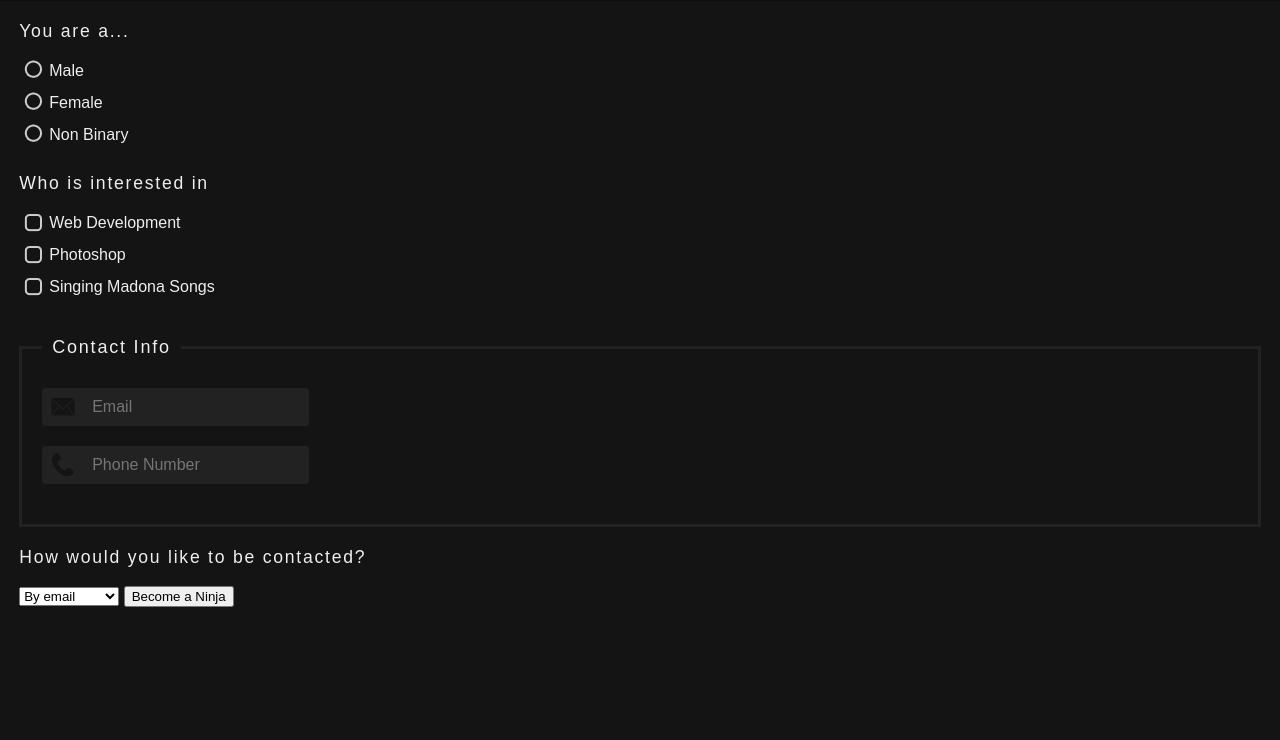
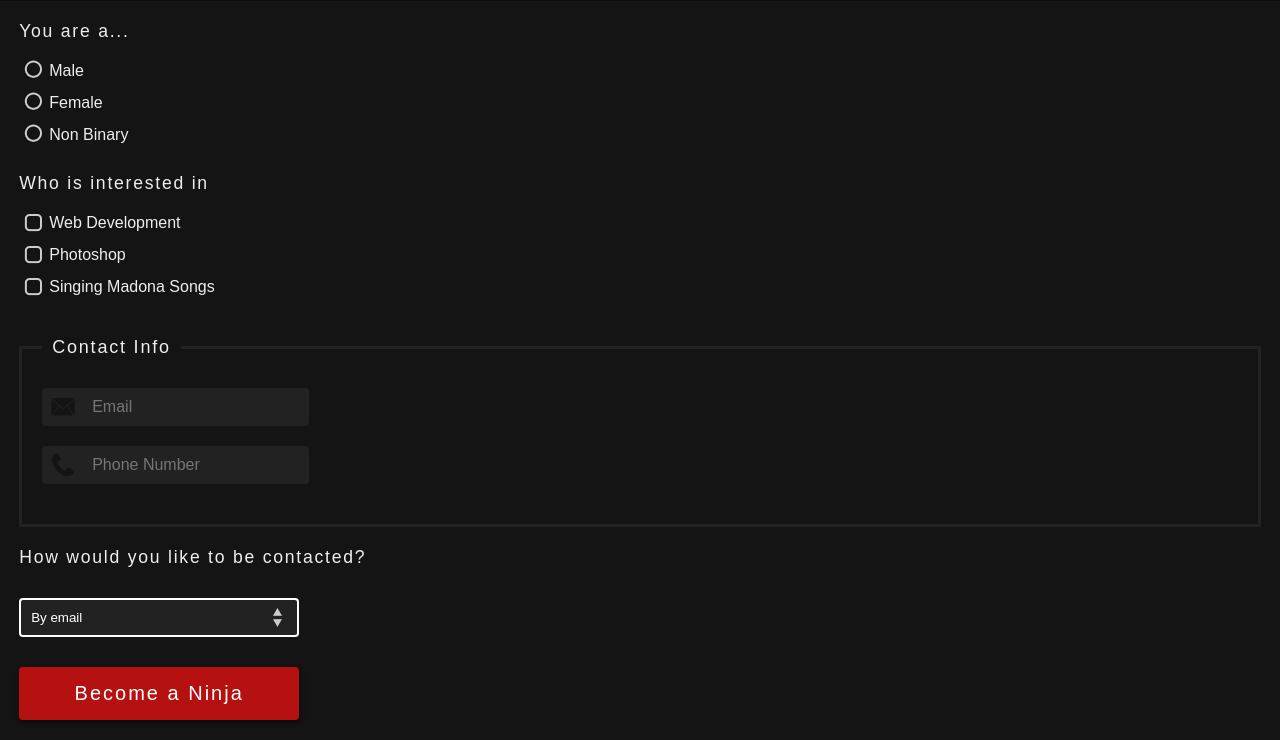
Before and after one commit to guibbers/netNinjaStyledForm, a plain HTML site: page index.html in a window 1280 px wide. Shown: the part 130-870 px from the top of the page. Before the commit the page ends 800 px from the top, so only its background shows below. Drawn offline with Linux system fonts and the light colour scheme.

Commit message:
submit and select done

```diff
--- a/index.html
+++ b/index.html
@@ -47,7 +47,7 @@
             <option>By email</option>
             <option>By telephone</option>
          </Select>
-         <button>Become a Ninja</button>
+         <input type="submit" value="Become a Ninja">
 
 
 
--- a/style.css
+++ b/style.css
@@ -104,3 +104,33 @@
 input[type="number"] {
    background-position: 7px -58px;
 }
+
+select {
+   -webkit-appearance: none;
+   -moz-appearance: none;
+   -moz-appearance: none;
+   -ms-appearance: none;
+   appearance: none;
+
+   display: block;
+   margin: 30px 0;
+   padding: 10px 50px 10px 10px;
+   background: url(img/select.png) no-repeat 95% center;
+   background-color: #222;
+   color: #fff;
+   border-radius: 4px;
+   border: 2px solid #fff;
+   width: 280px;
+}
+
+input[type="submit"] {
+   background: #b61111;
+   padding: 15px;
+   color: #fff;
+   font-size: 20px;
+   letter-spacing: 0.1em;
+   border-radius: 4px;
+   border: 0;
+   box-shadow: 1px 3px 5px rgba(0,0,0, 0.5);
+   width: 280px;
+}
```
